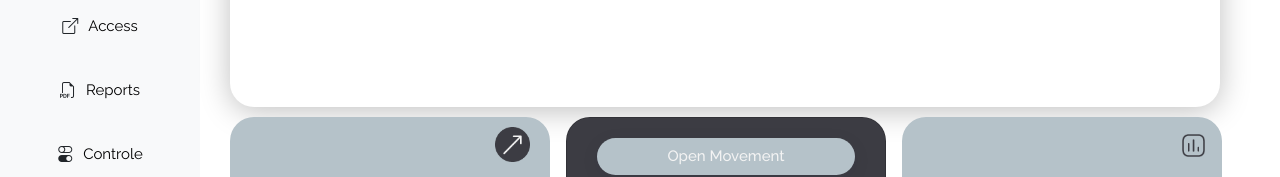
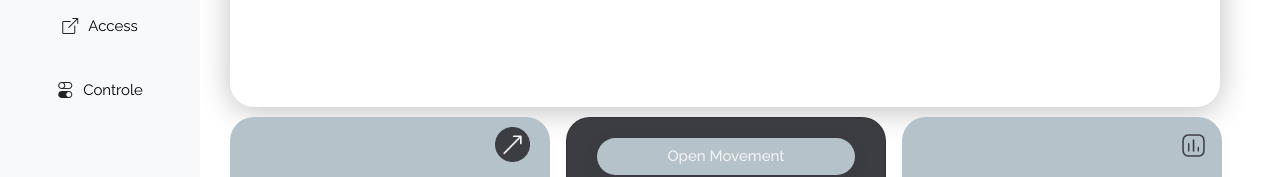
Before and after one commit to bouchraakl/LotMaster, a Vue app: page / in a window 1280 px wide. Shown: the part 238-415 px from the top of the page. Built offline with nearby package versions, Linux system fonts and the light colour scheme; no server answers; a web font is replaced by a local one.

Commit message:
System Done!

```diff
--- a/src/components/SideBarComp.vue
+++ b/src/components/SideBarComp.vue
@@ -20,10 +20,6 @@
       <li class="nav-item d-flex justify-content-center align-items-center custom-li" :class="{ 'active': activeLink === 'access' }" @click="activeLink = 'access'">
         <i class="bi bi-box-arrow-up-right" width="16" height="16"></i>
         <router-link to="/access" class="custom-link text-decoration-none">Access</router-link>
-      </li>
-      <li class="nav-item d-flex justify-content-center align-items-center custom-li" :class="{ 'active': activeLink === 'reports' }" @click="activeLink = 'reports'">
-        <i class="bi bi-filetype-pdf" width="16" height="16"></i>
-        <router-link to="/reports" class="custom-link text-decoration-none">Reports</router-link>
       </li>
       <li class="nav-item d-flex justify-content-center align-items-center custom-li" :class="{ 'active': activeLink === 'controle' }"
         @click="activeLink = 'controle'">
--- a/src/router/index.ts
+++ b/src/router/index.ts
@@ -16,11 +16,6 @@ const routes: Array<RouteRecordRaw> = [
     path: '/access',
     name: 'access',
     component: () => import('../views/AccessView.vue')
-  },
-  {
-    path: '/reports',
-    name: 'reports',
-    component: () => import('../views/ReportsView.vue')
   },
   {
     path: '/controle',
```
